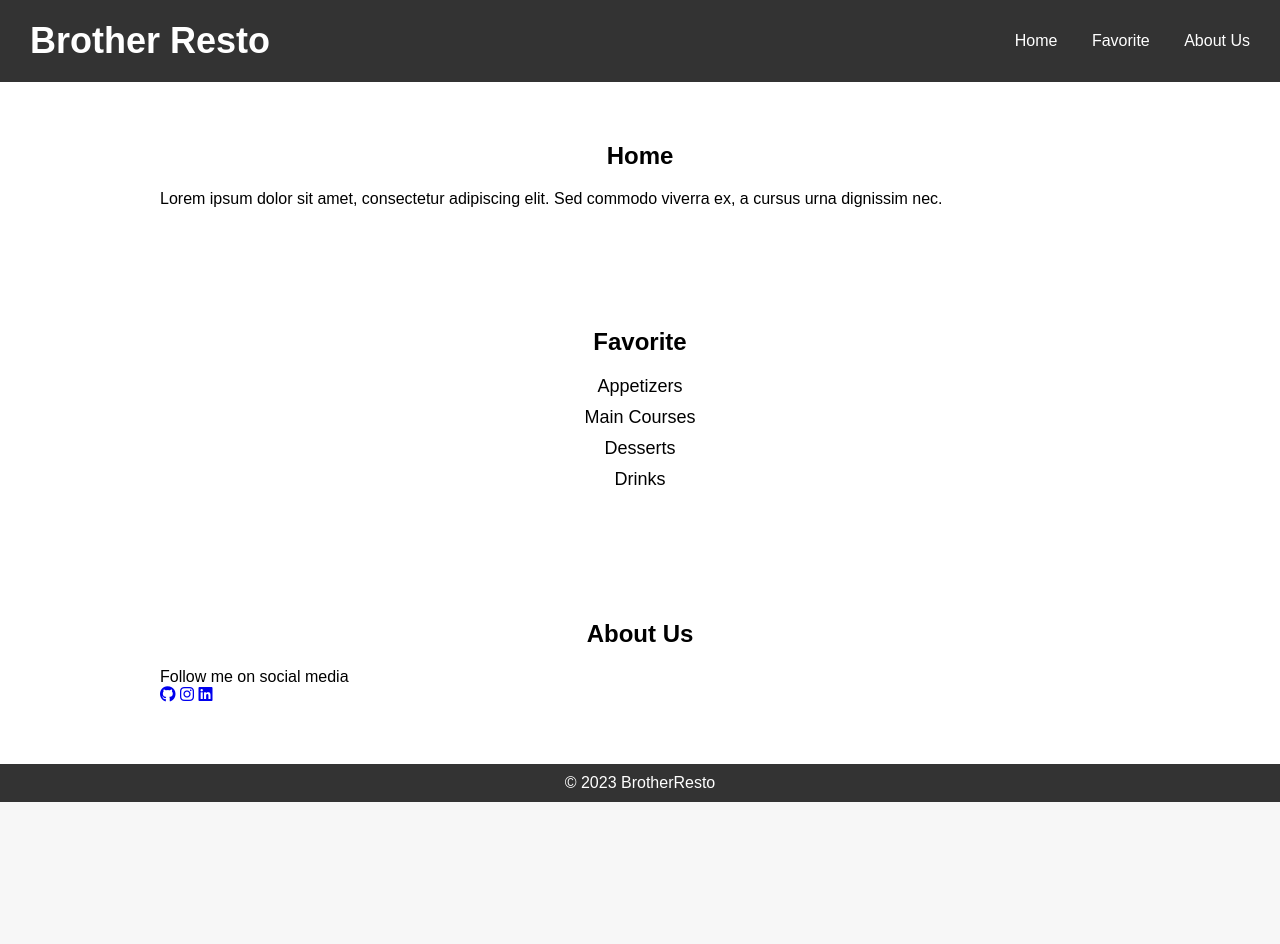
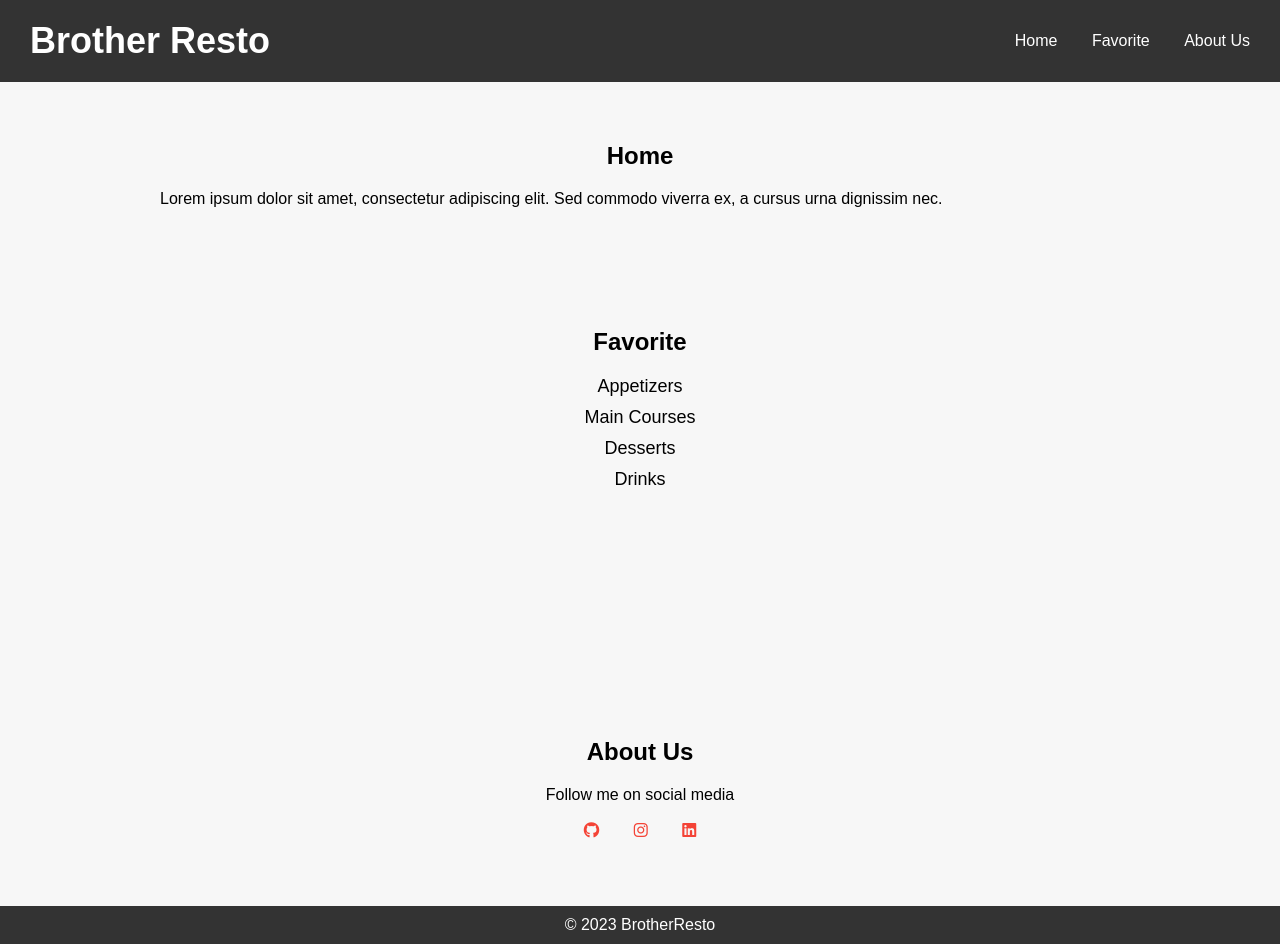
Before and after one commit to maulanafikriash/Brother-Resto, a website built with webpack: page src/templates/index.html in a window 1280 px wide. Before the commit the page ends 802 px from the top, so only its background shows below. Built offline with nearby package versions, Linux system fonts and the light colour scheme; files whose address does not match are found by name.

Commit message:
styling about-us

```diff
--- a/src/styles/main.css
+++ b/src/styles/main.css
@@ -56,7 +56,6 @@ nav ul li a:hover {
 }
 
 section {
-  background-color: #fff;
   padding: 40px 0;
 }
 
@@ -76,6 +75,28 @@ section ul li {
   margin-bottom: 10px;
 }
 
+#about-us {
+  width: 100%;
+  text-align: center;
+  padding: 30px 0;
+  margin-top: 10%;
+}
+
+#about-us p {
+  text-align: center;
+}
+
+.icons i {
+  color: #f44336;
+  margin: 0 15px;
+  padding: 18px 0;
+
+}
+
+.icons fa-heart {
+  color: #f44336;
+}
+
 footer {
   background-color: #333;
   color: #fff;
```
